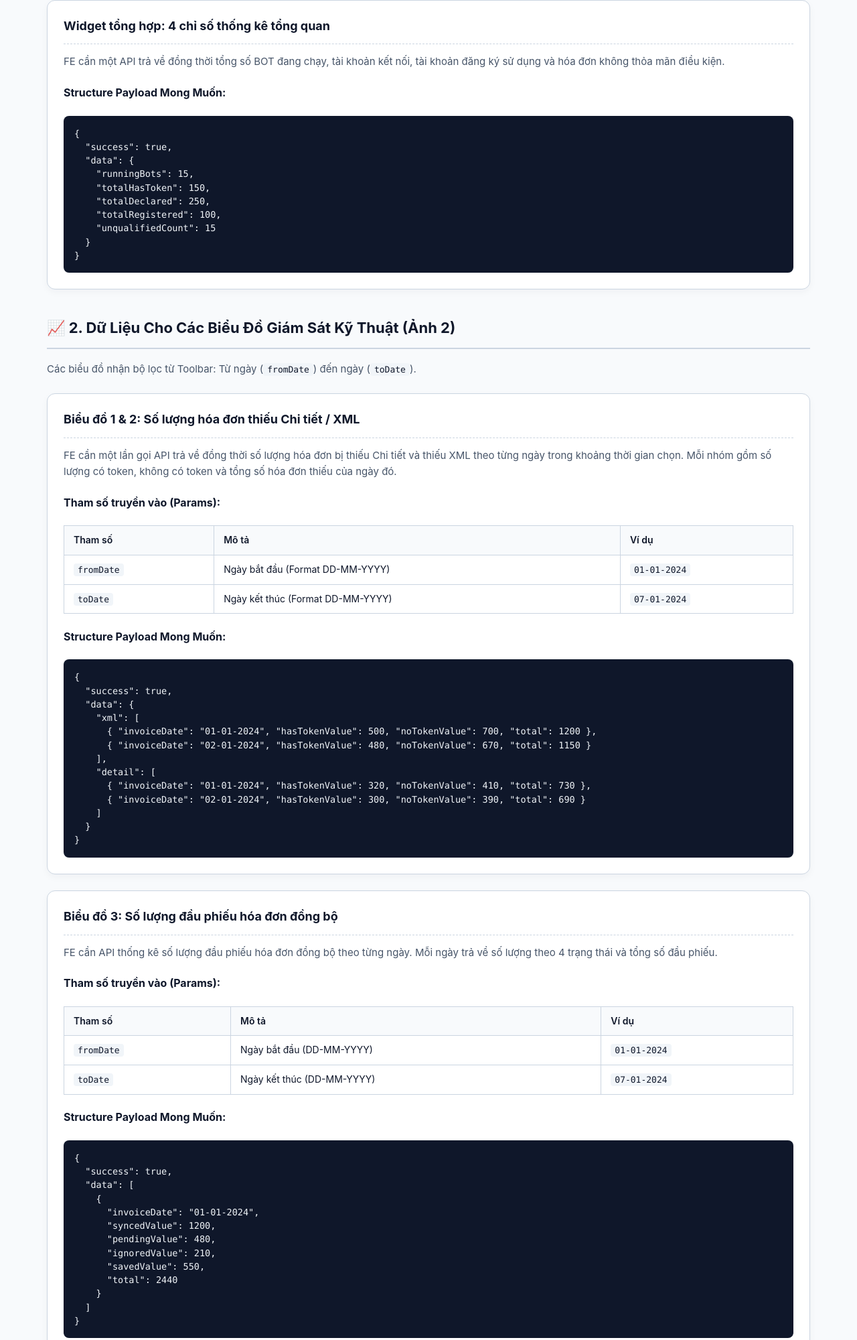
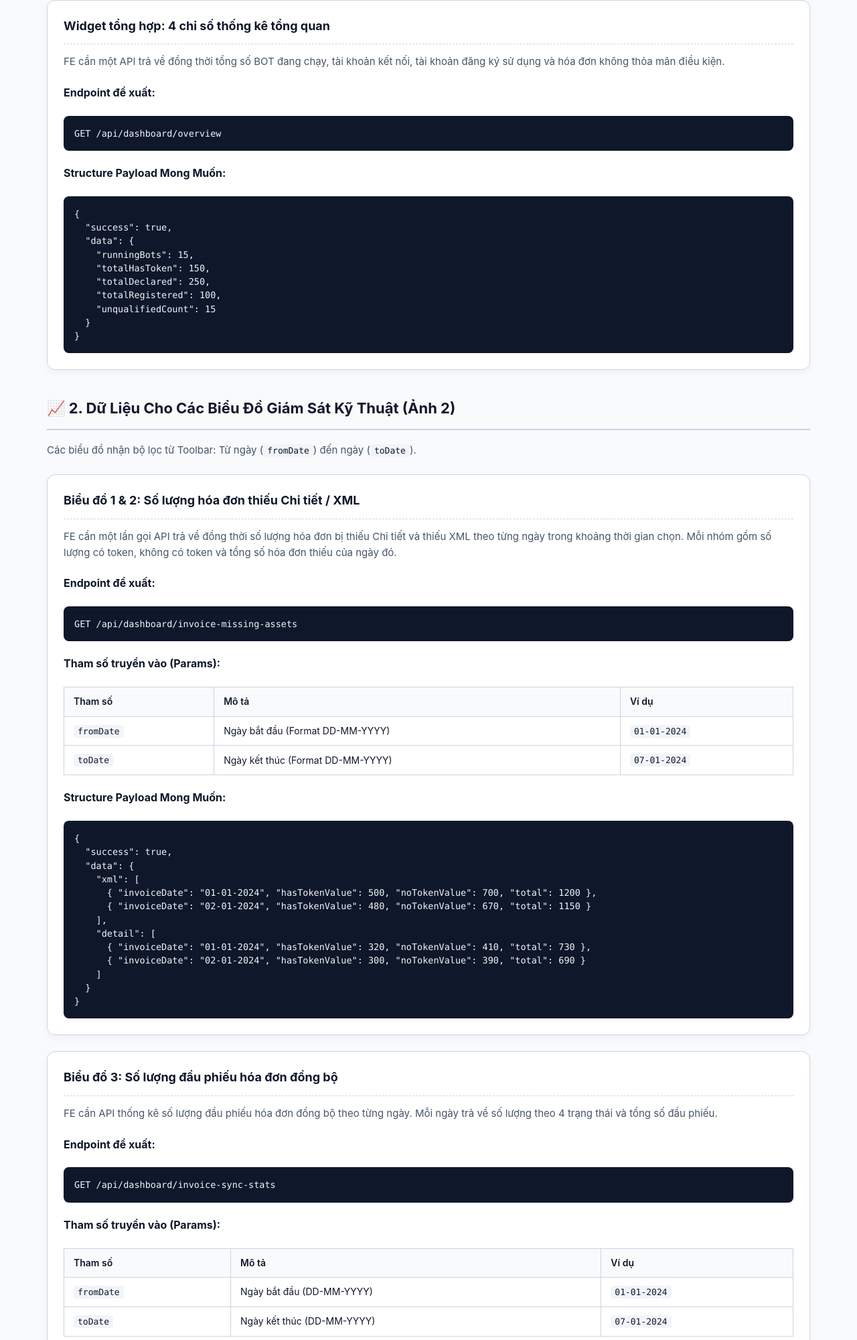
Before and after one commit to DuyQuang1112/de-xuat-cau-truc-payload, a plain HTML site: page index.html in a window 1280 px wide. Shown: the part 296-2296 px from the top of the page at 67% size. Drawn offline with Linux system fonts and the light colour scheme.

Commit message:
thêm endpoint

```diff
--- a/index.html
+++ b/index.html
@@ -158,6 +158,8 @@
           <span class="card-title">Widget tổng hợp: 4 chỉ số thống kê tổng quan</span>
         </div>
         <p class="desc">FE cần một API trả về đồng thời tổng số BOT đang chạy, tài khoản kết nối, tài khoản đăng ký sử dụng và hóa đơn không thỏa mãn điều kiện.</p>
+        <h4>Endpoint đề xuất:</h4>
+        <pre>GET /api/dashboard/overview</pre>
         <h4>Structure Payload Mong Muốn:</h4>
         <pre>{
   "success": true,
@@ -183,6 +185,8 @@
           <span class="card-title">Biểu đồ 1 & 2: Số lượng hóa đơn thiếu Chi tiết / XML</span>
         </div>
         <p class="desc">FE cần một lần gọi API trả về đồng thời số lượng hóa đơn bị thiếu Chi tiết và thiếu XML theo từng ngày trong khoảng thời gian chọn. Mỗi nhóm gồm số lượng có token, không có token và tổng số hóa đơn thiếu của ngày đó.</p>
+        <h4>Endpoint đề xuất:</h4>
+        <pre>GET /api/dashboard/invoice-missing-assets</pre>
         <h4>Tham số truyền vào (Params):</h4>
         <table>
           <thead><tr><th>Tham số</th><th>Mô tả</th><th>Ví dụ</th></tr></thead>
@@ -213,6 +217,8 @@
           <span class="card-title">Biểu đồ 3: Số lượng đầu phiếu hóa đơn đồng bộ</span>
         </div>
         <p class="desc">FE cần API thống kê số lượng đầu phiếu hóa đơn đồng bộ theo từng ngày. Mỗi ngày trả về số lượng theo 4 trạng thái và tổng số đầu phiếu.</p>
+        <h4>Endpoint đề xuất:</h4>
+        <pre>GET /api/dashboard/invoice-sync-stats</pre>
         <h4>Tham số truyền vào (Params):</h4>
         <table>
           <thead><tr><th>Tham số</th><th>Mô tả</th><th>Ví dụ</th></tr></thead>
@@ -248,6 +254,8 @@
           <span class="card-title">Danh sách Tài khoản thuế</span>
         </div>
         <p class="desc">FE cần API lấy danh sách Tài khoản thuế (hỗ trợ tìm kiếm theo MST/Tên) để hiển thị trong ô Chọn tài khoản.</p>
+        <h4>Endpoint đề xuất:</h4>
+        <pre>GET /api/dashboard/tax-accounts</pre>
         <h4>Tham số truyền vào (Params):</h4>
         <table>
           <thead><tr><th>Tham số</th><th>Mô tả</th></tr></thead>
@@ -283,6 +291,8 @@
           <span class="card-title">Thống kê Số lượng Hóa đơn theo Tháng (Giao diện Lịch)</span>
         </div>
         <p class="desc">FE cần API trả về tổng số lượng đầu phiếu trong tháng và chi tiết số lượng hóa đơn theo ngày của 4 loại: <i>HĐ mua vào, HĐ bán ra, HĐ mua vào máy tính tiền, HĐ bán ra máy tính tiền</i> cho tài khoản thuế được chọn.</p>
+        <h4>Endpoint đề xuất:</h4>
+        <pre>GET /api/dashboard/invoice-calendar</pre>
         <h4>Tham số truyền vào (Params):</h4>
         <table>
           <thead><tr><th>Tham số</th><th>Mô tả</th><th>Ví dụ</th></tr></thead>
@@ -317,6 +327,8 @@
           <span class="card-title">Lịch sử đồng bộ theo Ngày</span>
         </div>
         <p class="desc">FE cần API lấy danh sách các phiên đồng bộ khi chọn một ngày trên Lịch (mặc định ngày hiện tại).</p>
+        <h4>Endpoint đề xuất:</h4>
+        <pre>GET /api/dashboard/sync-history</pre>
         <h4>Tham số truyền vào (Params):</h4>
         <table>
           <thead><tr><th>Tham số</th><th>Mô tả</th><th>Ví dụ</th></tr></thead>
```
